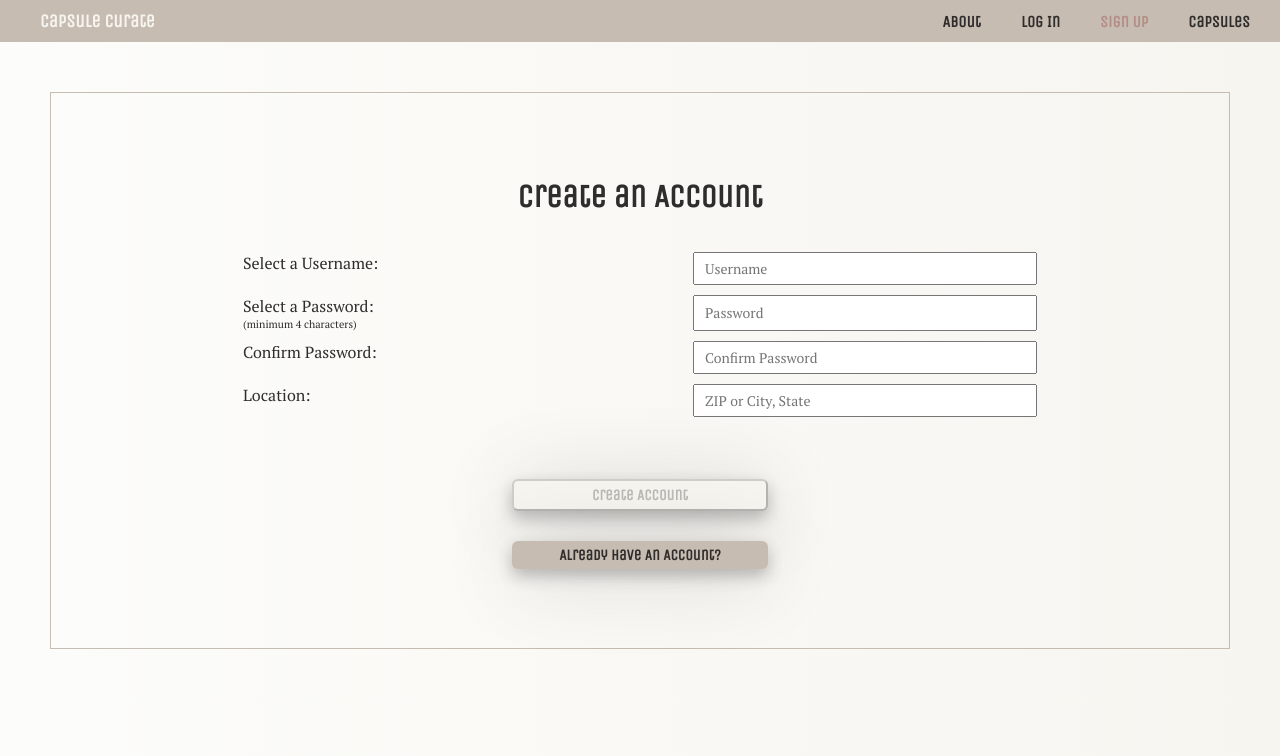
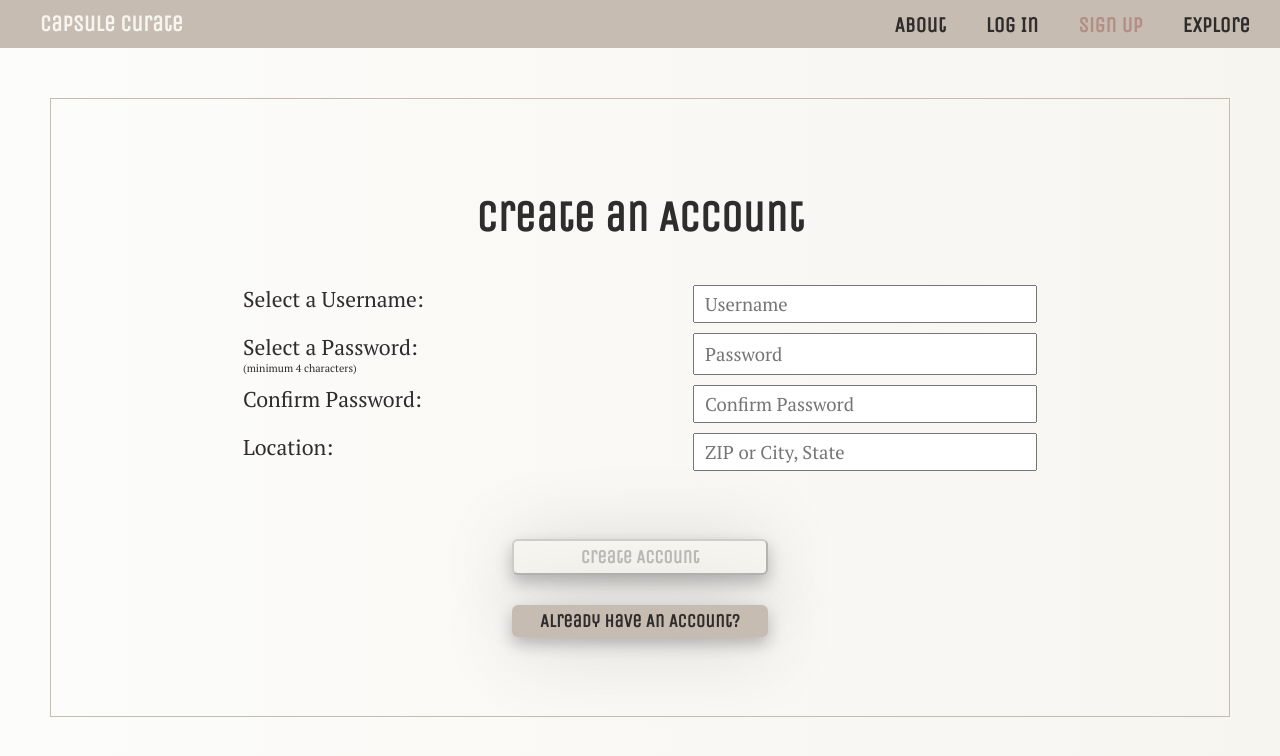
Before and after one commit to kargo-k/capsule-curate-client, a React (Create React App) app: page /signup in a window 1280 px wide. Shown: the top 756 px of the page. Built offline with nearby package versions, Linux system fonts and the light colour scheme; a web font is replaced by a local one.

Commit message:
show username in nav bar when they are signed in

```diff
--- a/src/actions/index.js
+++ b/src/actions/index.js
@@ -57,6 +57,7 @@ export const logInUser = credentials => {
           console.log('post request to login:', json)
           localStorage.setItem('token', json.jwt)
           dispatch(isLoggedIn())
+          dispatch(showUser(json.user))
         }
       })
   }
--- a/src/components/Navbar.js
+++ b/src/components/Navbar.js
@@ -1,5 +1,12 @@
 import React from 'react';
 import { NavLink, Link } from 'react-router-dom';
+import { connect } from 'react-redux';
+
+const mapStateToProps = state => {
+  return {
+    user: state.user
+  }
+}
 
 const Navbar = props => {
   return (
@@ -9,10 +16,12 @@ const Navbar = props => {
         <NavLink to='/about'>About</NavLink>
         <NavLink to='/login'>Log In</NavLink>
         <NavLink to='/signup'>Sign Up</NavLink>
-        <NavLink to='/main'>Capsules</NavLink>
+        {props.user
+          ? <NavLink to='/main'>{props.user.username}</NavLink>
+          : <NavLink to='/main'>Explore</NavLink>}
       </div>
     </div>
   )
 }
 
-export default Navbar
+export default connect(mapStateToProps)(Navbar)
--- a/src/containers/CapsuleContainer.js
+++ b/src/containers/CapsuleContainer.js
@@ -12,8 +12,8 @@ const CapsuleContainer = ({ show_capsule }) => {
   if (show_capsule) {
     return (
       <div id='grid-parent' className='capsule container'>
-        <h2>Current Capsule: {show_capsule.title}</h2>
-        <h4>(Number of Items) {show_capsule.items.length}</h4>
+        {/* <h2>Current Capsule: {show_capsule.title}</h2> */}
+        {/* <h4>(Number of Items) {show_capsule.items.length}</h4> */}
         {show_capsule.items.map(item => <Item key={item.id} item={item} />)}
       </div>
     )
--- a/src/reducers/index.js
+++ b/src/reducers/index.js
@@ -2,7 +2,7 @@ import { SHOW_CAPSULE, SHOW_USER, LOGGED_IN, SET_CAPSULES, SET_COLLECTION } from
 
 const initialState = {
   show_capsule: null,
-  show_user: null,
+  user: null,
   logged_in: false,
   capsules_list: [],
   collection: []
@@ -14,7 +14,7 @@ function reducer(state = initialState, action) {
       console.log('show capsule reducer triggered', action)
       return { ...state, show_capsule: action.payload }
     case SHOW_USER:
-      return { ...state, show_user: action.payload }
+      return { ...state, user: action.payload }
     case LOGGED_IN:
       return { ...state, logged_in: true }
     case SET_CAPSULES:
--- a/src/scss/App.scss
+++ b/src/scss/App.scss
@@ -4,6 +4,7 @@ body {
   background: $color-light-bg;
   background: -webkit-linear-gradient(to right, $color-light-bg,$color-light);  /* Chrome 10-25, Safari 5.1-6 */
   background: linear-gradient(to right, $color-light-bg, $color-light); /* W3C, IE 10+/ Edge, Firefox 16+, Chrome 26+, Opera 12+, Safari 7+ */
+  font-size: calc(15px + 0.5vw);
   font-family: $font-serif, "Roboto", "Oxygen",
     "Ubuntu", "Cantarell", "Fira Sans", "Droid Sans", "Helvetica Neue",
     sans-serif;
@@ -12,6 +13,7 @@ body {
 }
 #landing {
   background-image: url('../assets/bg.jpg');
+  position: 0% 0%;
   background-repeat: no-repeat;
   background-size: cover;
   min-height: 100vh;
@@ -22,7 +24,7 @@ body {
   h1 {
     color: $color-dark;
     font-family: $font-cursive;
-    font-size: calc(150px + 2vmin);
+    font-size: calc(100px + 0.5vw);
     text-align: center;
     text-shadow: 3px 2px rgba(0,0,0,0.15);
   }
@@ -53,3 +55,6 @@ a {
 .container {
   padding: 20px;
 }
+h1, h2, h3, h4 {
+  font-family: $font-sans-serif;
+}
--- a/src/scss/forms.scss
+++ b/src/scss/forms.scss
@@ -15,7 +15,7 @@ form {
     font-family: $font-serif;
     padding: 5px 10px;
     margin-left: 10px;
-    font-size: 14px;
+    font-size: calc(16px + 0.2vw);
     width: 25vw;
   }
   label {
@@ -46,7 +46,7 @@ form {
     border-radius: 6px;
     font-family: $font-sans-serif;
     font-weight: 900;
-    font-size: 15px;
+    font-size: calc(16px + 0.2vw);
     margin: 10px 20px;
     padding: 5px 0px;
     text-decoration: none;
--- a/src/scss/navbar.scss
+++ b/src/scss/navbar.scss
@@ -5,7 +5,7 @@
   h1 {
     font-family: $font-sans-serif;
     font-weight: 900;
-    font-size: 18px;
+    font-size: calc(16px + 0.5vw);
     margin: 0 0 0 10px;
     a {
       color: $color-light;
```
